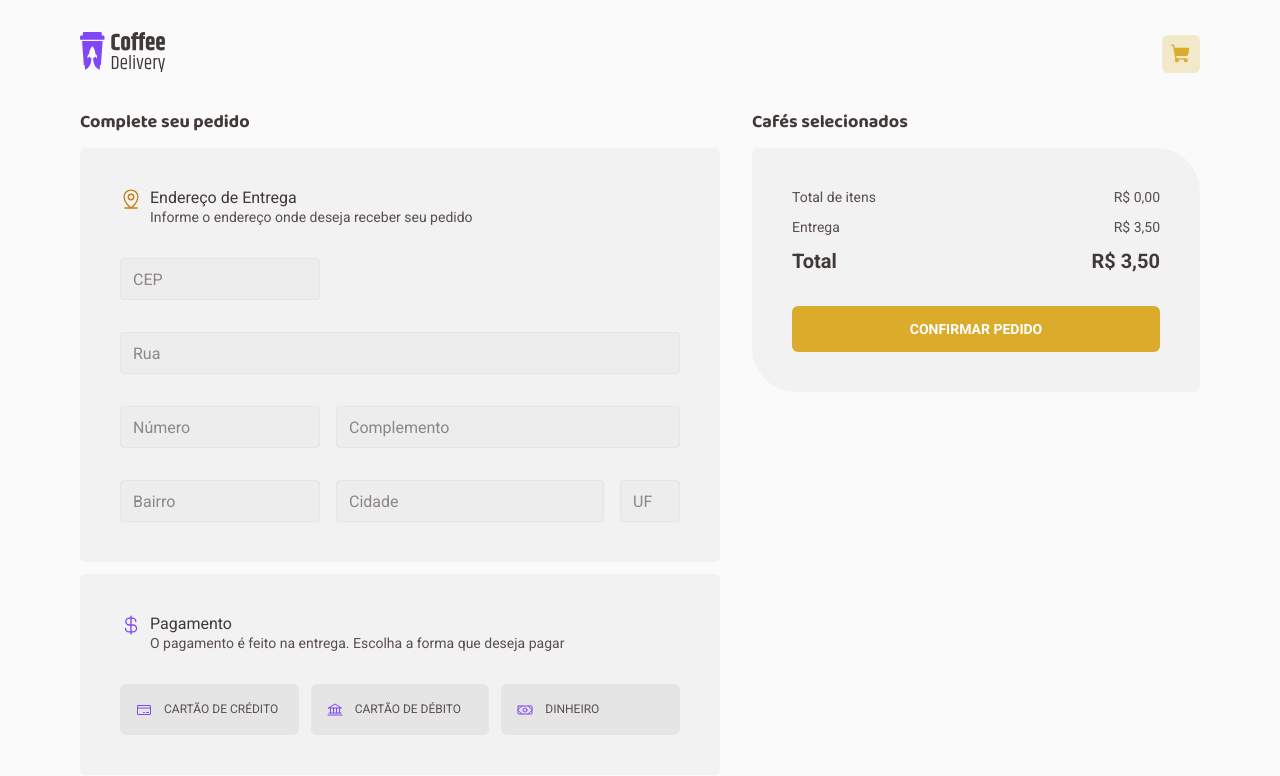
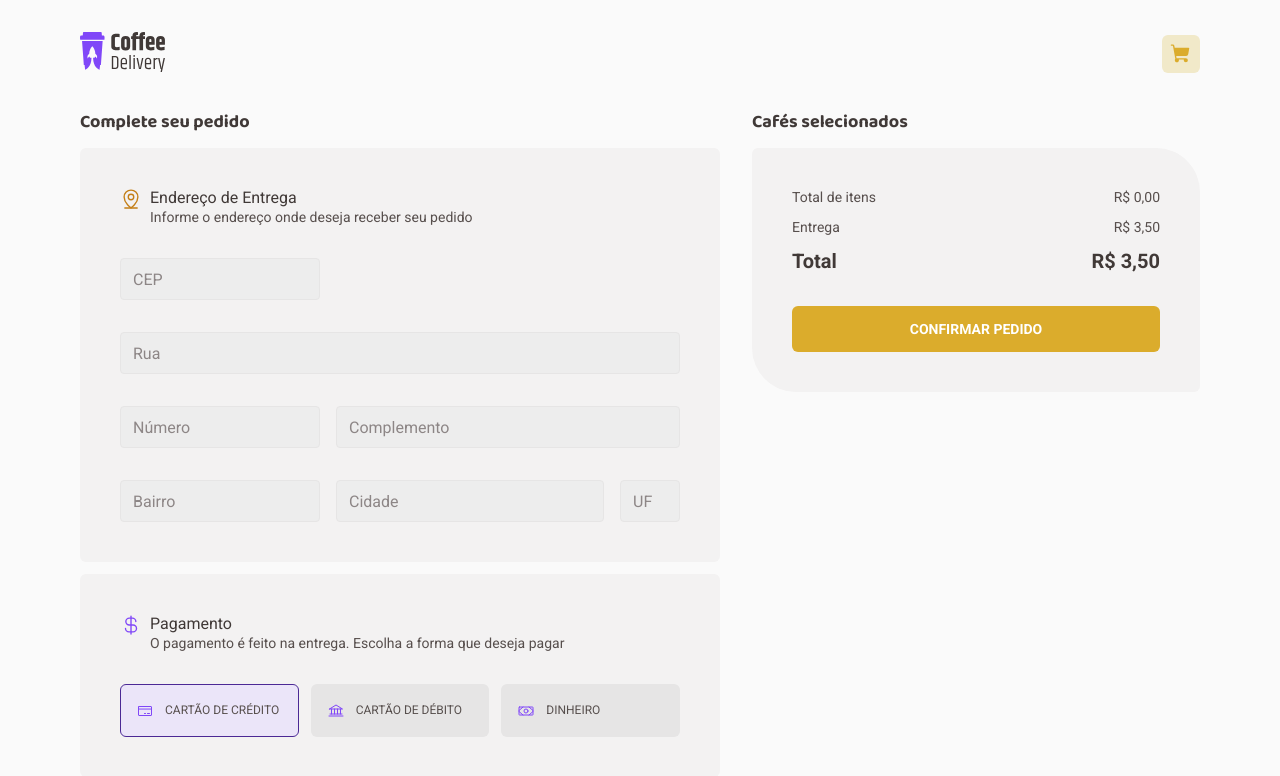
Before and after one commit to MatheusBorbely/coffee-delivery, a React (Vite) app: page /checkout in a window 1280 px wide. Shown: the top 776 px of the page. Built offline with nearby package versions, Linux system fonts and the light colour scheme.

Commit message:
Finalizando lógica página checkout success

```diff
--- a/package.json
+++ b/package.json
@@ -15,7 +15,7 @@
     "react": "^18.2.0",
     "react-dom": "^18.2.0",
     "react-input-mask": "^2.0.4",
-    "react-router-dom": "^6.9.0",
+    "react-router-dom": "^6.10.0",
     "styled-components": "^5.3.9"
   },
   "devDependencies": {
--- a/src/Router.tsx
+++ b/src/Router.tsx
@@ -12,7 +12,7 @@ export function Router() {
             <Route path='/' element={ <DefaultLayout />}>
                 <Route path='/' element={ <Home />}/>
                 <Route path='/checkout' element={ <Checkout />}/>
-                <Route path='/checkout/success/:paymentMethod' element={ <CheckoutSuccess />}/>
+                <Route path='/checkout/success' element={ <CheckoutSuccess />}/>
             </Route>
         </Routes>
     )
--- a/src/pages/Checkout/components/CheckoutCart/index.tsx
+++ b/src/pages/Checkout/components/CheckoutCart/index.tsx
@@ -34,11 +34,9 @@ export function CheckoutCart({ onSubmit }: CheckoutCartProps) {
               <h5>{floatToMoney(totalOrder)}</h5>
           </CheckoutTotalPrice>
       </CheckoutPrices>
-      <form action="/checkout/success">
-          <CheckoutConfirmButton type="submit">
-              confirmar pedido
-          </CheckoutConfirmButton>
-      </form>
+        <CheckoutConfirmButton type="submit" onClick={onSubmit}>
+            confirmar pedido
+        </CheckoutConfirmButton>
     </CheckoutCartContainer>
 
   )
--- a/src/pages/Checkout/components/CheckoutInfo/index.tsx
+++ b/src/pages/Checkout/components/CheckoutInfo/index.tsx
@@ -1,4 +1,4 @@
-import { useContext, useState, ChangeEvent, useEffect } from 'react';
+import { useContext, useState, ChangeEvent, useEffect, InvalidEvent } from 'react';
 import { MapPinLine } from 'phosphor-react';
 import InputMask from 'react-input-mask';
 
@@ -8,7 +8,10 @@ import api from '../../../../services/api';
 import { Routes } from '../../../../utils/routes.enum';
 import { CheckoutInfoContainer, InputContainer } from "./styles";
 
-export function CheckoutInfo() {
+interface CheckoutInfProps {
+    onInvalidForm: (event: InvalidEvent<HTMLInputElement>) => void;
+}
+export function CheckoutInfo({onInvalidForm}: CheckoutInfProps) {
     const {user, setNewUser} = useContext<UserContextType>(UserContext);
     const [cep, setCep] = useState(user?.cep || '');
     const [numero, setNumero] = useState(user?.numero);
@@ -73,6 +76,8 @@ export function CheckoutInfo() {
                         onChange={(event: ChangeEvent<HTMLInputElement>) => setCep(event.target.value)}
                         onBlur={searchAddressByCep}
                         mask="99999-999"
+                        onInvalid={onInvalidForm}
+                        required
                     />
                 </InputContainer>
                 <InputContainer>
@@ -82,6 +87,8 @@ export function CheckoutInfo() {
                         name='Rua'
                         value={user?.rua}
                         readOnly
+                        onInvalid={onInvalidForm}
+                        required
                     />
                 </InputContainer>
                 <InputContainer>
@@ -93,6 +100,8 @@ export function CheckoutInfo() {
                         value={numero}
                         onChange={(event: ChangeEvent<HTMLInputElement>) => setNumero(Number(event.target.value))}
                         onBlur={handleInputChange}
+                        onInvalid={onInvalidForm}
+                        required
 
                     />
                     <input
@@ -112,6 +121,8 @@ export function CheckoutInfo() {
                         name='Bairro'
                         value={user?.bairro}
                         readOnly
+                        onInvalid={onInvalidForm}
+                        required
                     />
                     <input
                         style={{ maxWidth: "min(276px, 100%)" }}
@@ -120,6 +131,8 @@ export function CheckoutInfo() {
                         name='Cidade'
                         value={user?.cidade}
                         readOnly
+                        onInvalid={onInvalidForm}
+                        required
                     />
                     <input
                         style={{ maxWidth: "min(60px, 100%)" }}
@@ -127,6 +140,8 @@ export function CheckoutInfo() {
                         placeholder='UF'
                         value={user?.uf}
                         readOnly
+                        onInvalid={onInvalidForm}
+                        required
                     />
                 </InputContainer>
             </form>
--- a/src/pages/Checkout/components/CheckoutPayments/index.tsx
+++ b/src/pages/Checkout/components/CheckoutPayments/index.tsx
@@ -1,7 +1,24 @@
 import { CurrencyDollar, CreditCard, Money, Bank } from 'phosphor-react';
 import { CheckoutPaymentsContainer, PaymentMethod } from "./styles";
+import { IPaymentMethod } from '../..';
 
-export function CheckoutPayments() {
+interface CheckoutPaymentsProps {
+    payment: 'Cartão de crédito' | 'Cartão de débito' | 'Dinheiro',
+    onChangePaymentMethod: (payment: IPaymentMethod) => void;
+}
+
+enum paymentOptions  {
+    credit =  'Cartão de crédito',
+    debit = 'Cartão de débito',
+    money = 'Dinheiro'
+}
+
+export function CheckoutPayments({payment, onChangePaymentMethod}: CheckoutPaymentsProps) {
+
+    const isCredit = payment === paymentOptions.credit;
+    const isDebit = payment === paymentOptions.debit;
+    const isMoney = payment === paymentOptions.money;
+
     return (
       <CheckoutPaymentsContainer>
         <header>
@@ -12,15 +29,15 @@ export function CheckoutPayments() {
             </div>
         </header>
         <section>
-            <PaymentMethod>
-                <CreditCard size={16} />
+            <PaymentMethod type="button" active={isCredit} onClick={() => onChangePaymentMethod({payment: paymentOptions.credit})} >
+                <CreditCard size={16}  />
                 <p>Cartão de crédito</p>
             </PaymentMethod>
-            <PaymentMethod>
+            <PaymentMethod type="button" active={isDebit} onClick={() => onChangePaymentMethod({payment: paymentOptions.debit})}>
                 <Bank size={16} />
                 <p>Cartão de débito</p>
             </PaymentMethod>
-            <PaymentMethod>
+            <PaymentMethod type="button" active={isMoney} onClick={() => onChangePaymentMethod({payment: paymentOptions.money})}>
                 <Money size={16} />
                 <p>Dinheiro</p>
             </PaymentMethod>
--- a/src/pages/Checkout/components/CheckoutPayments/styles.ts
+++ b/src/pages/Checkout/components/CheckoutPayments/styles.ts
@@ -1,5 +1,9 @@
 import styled from 'styled-components';
 import { CheckoutCard } from '../Card/styles';
+
+interface PaymentMethodProps{
+    active: true | false;
+}
 
 export const CheckoutPaymentsContainer = styled(CheckoutCard)`
     border-radius: 6px;
@@ -24,9 +28,10 @@ export const CheckoutPaymentsContainer = styled(CheckoutCard)`
         display: flex;
         gap: .75rem;
     }
+
+
 `
-export const PaymentMethod = styled.button`
-    background: ${(props) => props.theme['base-button']};
+export const PaymentMethod = styled.button<PaymentMethodProps>`
     border-radius: 6px;
     border: 0;
     display: flex;
@@ -35,21 +40,22 @@ export const PaymentMethod = styled.button`
     gap: 0.75rem;
     width: 33%;
     cursor: pointer;
+    border: 1px solid transparent;
+    text-transform: uppercase;
+    font-family: 'Roboto', sans-serif;
+    font-weight: 400;
+    font-size: 0.75rem;
+    line-height: 1.1875rem;
+    background: ${(props) => props.active ? props.theme['purple-light'] : props.theme['base-button']};
+    color: ${(props) =>  props.theme['base-text']};
+    border-color: ${(props) => props.active && props.theme['purple-dark']};
+
+
     &:hover {
-        background: ${(props) => props.theme['base-hover']};
-        p {
-            color: ${(props) => props.theme['base-subtitle']};
-        }
+        background: ${(props) => props.active ? `inerent` : props.theme['base-hover']};
+        color: ${(props) => props.theme['base-subtitle']};
     }
     svg {
         color: ${(props) =>props.theme['purple']};
     }
-    p {
-        color: ${(props) => props.theme['base-text']};
-        text-transform: uppercase;
-        font-family: 'Roboto', sans-serif;
-        font-weight: 400;
-        font-size: 0.75rem;
-        line-height: 1.1875rem;
-    }
 `;
--- a/src/pages/Checkout/index.tsx
+++ b/src/pages/Checkout/index.tsx
@@ -1,32 +1,39 @@
-import { FormEvent, useState } from 'react';
+import { FormEvent, InvalidEvent, useState } from 'react';
 import { useNavigate } from 'react-router-dom';
 import { CheckoutCart } from './components/CheckoutCart';
 import { CheckoutInfo } from './components/CheckoutInfo';
 import { CheckoutPayments } from './components/CheckoutPayments';
 import { CheckoutColumns, CheckoutContainer } from './styles';
 
-interface IPaymentMethod {
-    string: 'Cartão de crédito' | 'Cartão de débito' | 'Dinheiro';
+export interface IPaymentMethod {
+    payment: 'Cartão de crédito' | 'Cartão de débito' | 'Dinheiro';
 }
 
 export default function  Checkout() {
-    const [paymentMethod, setPaymentMethod] = useState<IPaymentMethod>('Cartão de crédito');
+    const [paymentMethod, setPaymentMethod] = useState<IPaymentMethod>({payment: 'Cartão de crédito'});
     const navigate = useNavigate();
 
     function handleSubmit(event: FormEvent){
         event.preventDefault();
-        navigate(`/checkout/success/${paymentMethod}`)
+        navigate('/checkout/success', { state: {paymentMethod}} )
+    }
 
+    function handleChangePaymentMethod(payment: IPaymentMethod) {
+        setPaymentMethod(payment)
+    }
+
+    const handleInvalidForm = (event: InvalidEvent<HTMLInputElement>) => {
+        event.target.setCustomValidity('Esse campo é obrigatório !')
     }
     return (
         <CheckoutContainer>
-            <form>
+            <form action="/checkout/success">
                 <CheckoutColumns>
                     <header>
                         <h2>Complete seu pedido</h2>
                     </header>
-                    <CheckoutInfo />
-                    <CheckoutPayments />
+                    <CheckoutInfo onInvalidForm={handleInvalidForm} />
+                    <CheckoutPayments payment={paymentMethod.payment} onChangePaymentMethod={handleChangePaymentMethod}/>
                 </CheckoutColumns>
                 <CheckoutColumns>
                     <header>
--- a/src/pages/CheckoutSuccess/index.tsx
+++ b/src/pages/CheckoutSuccess/index.tsx
@@ -1,12 +1,13 @@
 import { MapPin, Timer, CurrencyDollar } from "phosphor-react";
-import { useParams } from "react-router-dom";
+import { useLocation } from "react-router-dom";
 import {useContext} from "react"
 import Delivery from '../../assets/Illustration.svg';
 import { UserContext } from "../../contexts/UserContext";
 import { CheckoutSuccessContainer, CheckoutSuccessContent, CheckoutSuccessInfo, CheckoutSuccessInfoBold } from './styles';
 
 export function CheckoutSuccess() {
-    const { paymentMethod } = useParams();
+    const location = useLocation();
+    const paymentMethod = location.state?.paymentMethod;
     const { user } = useContext(UserContext)
     return (
         <CheckoutSuccessContainer>
@@ -34,7 +35,7 @@ export function CheckoutSuccess() {
                         <CurrencyDollar size={32} />
                         <div>
                             <span>Pagamento na entrega</span>
-                            <CheckoutSuccessInfoBold>{paymentMethod}</CheckoutSuccessInfoBold>
+                            <CheckoutSuccessInfoBold>{paymentMethod.payment}</CheckoutSuccessInfoBold>
                         </div>
                     </CheckoutSuccessInfo>
                 </CheckoutSuccessContent>
```
Also changed, not shown: 1 other file (tests, documents, lock files or other folders).
